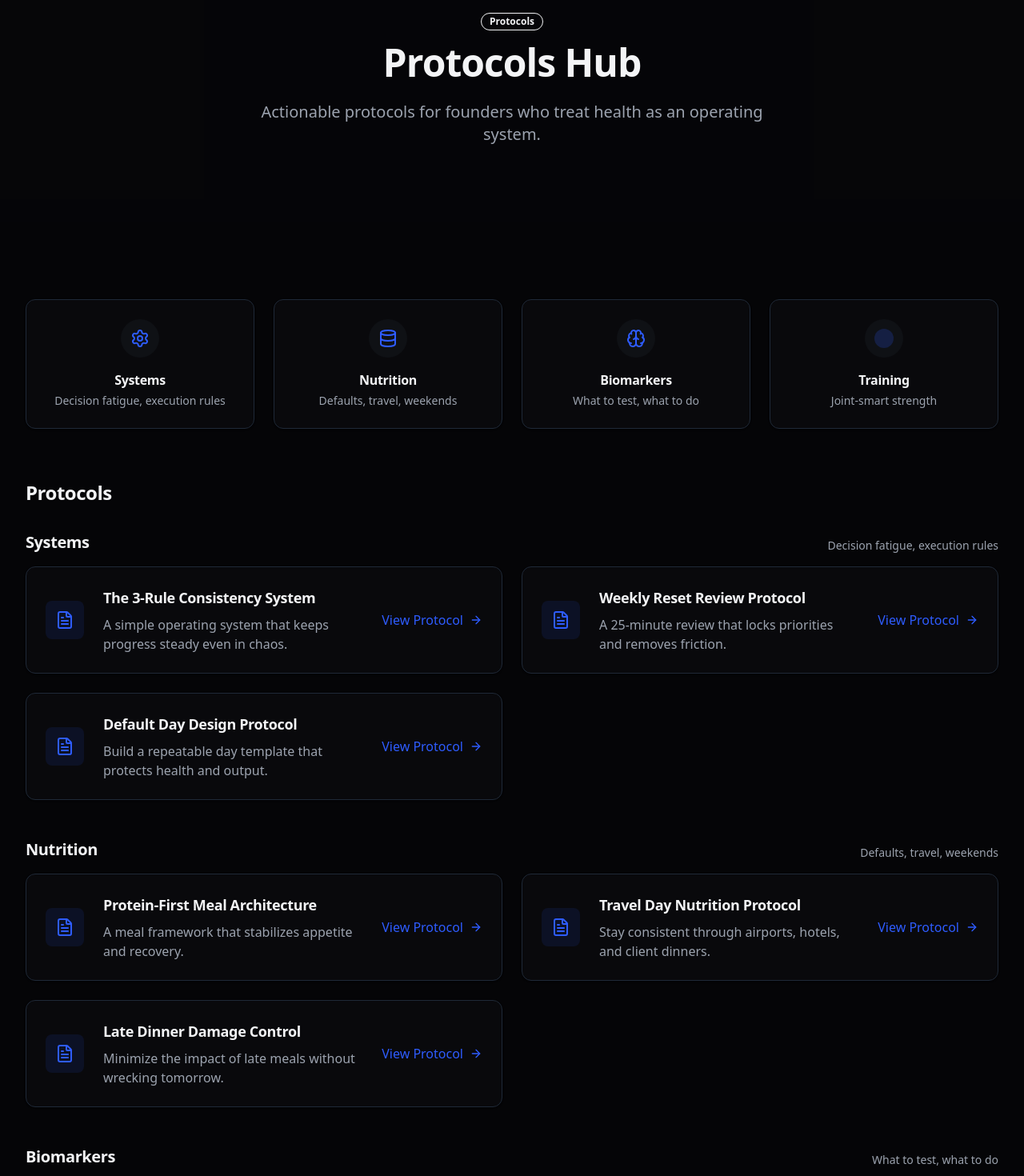
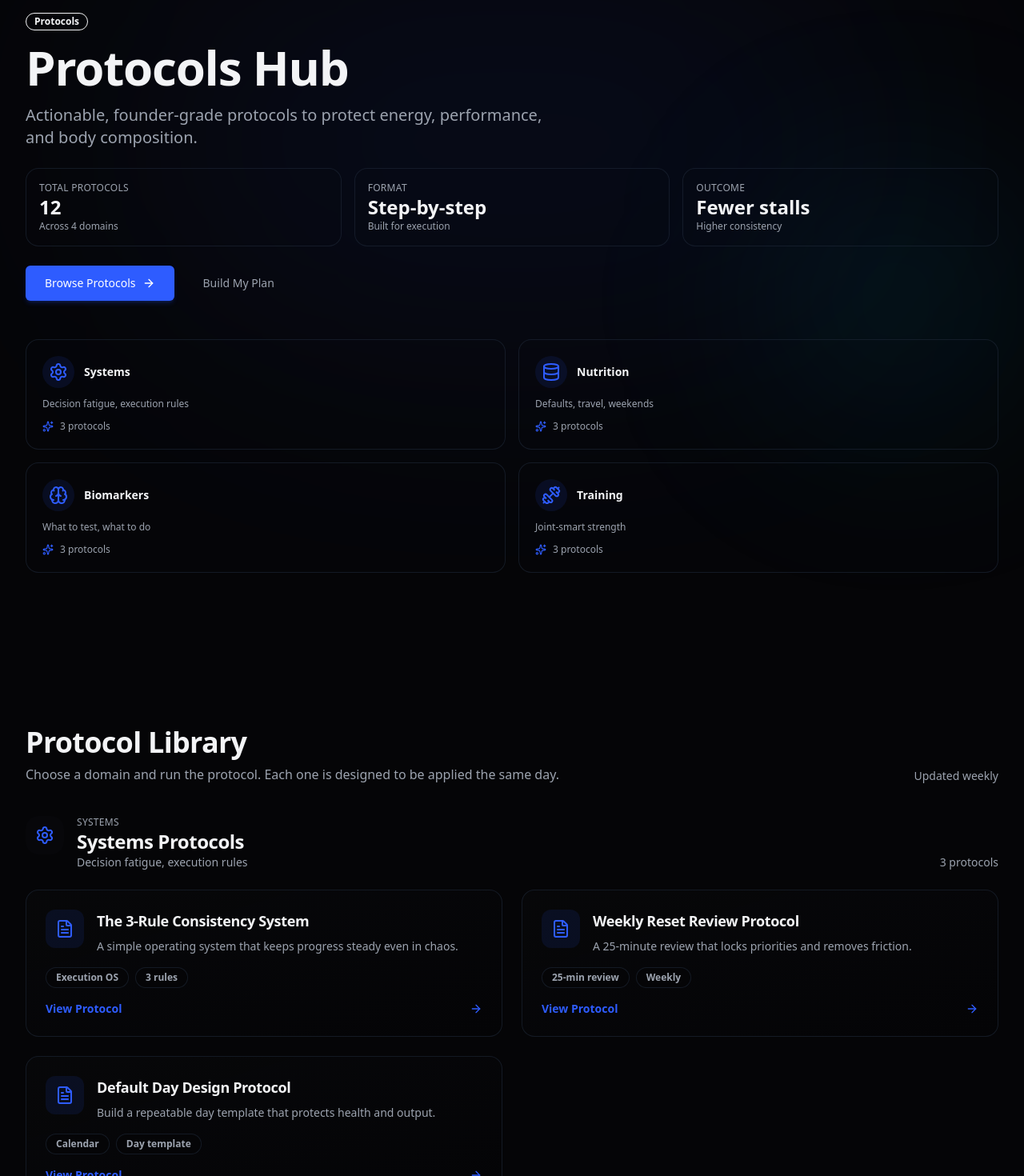
Before and after one commit to gsfit1996/elite-health-web, a Next.js app: page /resources in a window 1280 px wide. Shown: the part 260-1730 px from the top of the page at 80% size. Built offline with nearby package versions, Linux system fonts and the light colour scheme.

Commit message:
Redesign protocols hub layout

```diff
--- a/app/resources/page.tsx
+++ b/app/resources/page.tsx
@@ -2,160 +2,309 @@
 
 import { Container } from "@/components/ui/container";
 import { Section } from "@/components/ui/section";
-import { Card } from "@/components/ui/card";
 import { Badge } from "@/components/ui/badge";
+import { Button } from "@/components/ui/button";
 import Link from "next/link";
-import { ArrowRight, FileText, Settings, Database, Brain } from "lucide-react";
+import { ArrowRight, FileText, Settings, Database, Brain, Sparkles, Dumbbell } from "lucide-react";
+import { motion } from "framer-motion";
+import { cn } from "@/lib/utils";
 
 export default function ResourcesPage() {
     const protocolGroups = [
         {
+            id: "systems",
             title: "Systems",
             icon: <Settings className="h-6 w-6" />,
             desc: "Decision fatigue, execution rules",
+            accent: "from-sky-500/25",
             items: [
                 {
                     title: "The 3-Rule Consistency System",
                     desc: "A simple operating system that keeps progress steady even in chaos.",
                     href: "/resources/three-rule-consistency-system",
+                    tags: ["Execution OS", "3 rules"],
                 },
                 {
                     title: "Weekly Reset Review Protocol",
                     desc: "A 25-minute review that locks priorities and removes friction.",
                     href: "/resources/weekly-reset-review-protocol",
+                    tags: ["25-min review", "Weekly"],
                 },
                 {
                     title: "Default Day Design Protocol",
                     desc: "Build a repeatable day template that protects health and output.",
                     href: "/resources/default-day-design-protocol",
+                    tags: ["Calendar", "Day template"],
                 },
             ],
         },
         {
+            id: "nutrition",
             title: "Nutrition",
             icon: <Database className="h-6 w-6" />,
             desc: "Defaults, travel, weekends",
+            accent: "from-emerald-500/25",
             items: [
                 {
                     title: "Protein-First Meal Architecture",
                     desc: "A meal framework that stabilizes appetite and recovery.",
                     href: "/resources/protein-first-meal-architecture",
+                    tags: ["Meal structure", "Satiety"],
                 },
                 {
                     title: "Travel Day Nutrition Protocol",
                     desc: "Stay consistent through airports, hotels, and client dinners.",
                     href: "/resources/travel-day-nutrition-protocol",
+                    tags: ["Travel", "Airport"],
                 },
                 {
                     title: "Late Dinner Damage Control",
                     desc: "Minimize the impact of late meals without wrecking tomorrow.",
                     href: "/resources/late-dinner-damage-control",
+                    tags: ["Late meals", "24h reset"],
                 },
             ],
         },
         {
+            id: "biomarkers",
             title: "Biomarkers",
             icon: <Brain className="h-6 w-6" />,
             desc: "What to test, what to do",
+            accent: "from-cyan-500/25",
             items: [
                 {
                     title: "The Executive Biomarker Priority List",
                     desc: "What to test, target ranges, and action priorities for high performers.",
                     href: "/resources/executive-biomarker-priority-list",
+                    tags: ["Lab list", "Targets"],
                 },
                 {
                     title: "Glucose Stability Protocol",
                     desc: "Reduce spikes and improve insulin sensitivity fast.",
                     href: "/resources/glucose-stability-protocol",
+                    tags: ["Spikes", "Insulin"],
                 },
                 {
                     title: "Inflammation Control Protocol",
                     desc: "Lower hs-CRP and speed up recovery with focused levers.",
                     href: "/resources/inflammation-control-protocol",
+                    tags: ["hs-CRP", "Recovery"],
                 },
             ],
         },
         {
+            id: "training",
             title: "Training",
-            icon: <div className="h-6 w-6 bg-primary/20 rounded-full" />,
+            icon: <Dumbbell className="h-6 w-6" />,
             desc: "Joint-smart strength",
+            accent: "from-amber-500/25",
             items: [
                 {
                     title: "Joint-Smart Strength Template",
                     desc: "A founder-friendly strength plan that protects joints and energy.",
                     href: "/resources/joint-smart-strength-template",
+                    tags: ["Joint-friendly", "3x week"],
                 },
                 {
                     title: "Hotel Gym Strength Protocol",
                     desc: "A 30-minute travel session that keeps strength moving.",
                     href: "/resources/hotel-gym-strength-protocol",
+                    tags: ["30-min", "Travel"],
                 },
                 {
                     title: "Deskbound Mobility Reset Protocol",
                     desc: "Short mobility blocks that undo long hours at a desk.",
                     href: "/resources/deskbound-mobility-reset-protocol",
+                    tags: ["Desk reset", "15-min"],
                 },
             ],
         },
     ];
 
+    const totalProtocols = protocolGroups.reduce((sum, group) => sum + group.items.length, 0);
+
+    const stagger = {
+        hidden: { opacity: 0 },
+        visible: {
+            opacity: 1,
+            transition: { staggerChildren: 0.08 },
+        },
+    };
+
+    const fadeUp = {
+        hidden: { opacity: 0, y: 18 },
+        visible: { opacity: 1, y: 0, transition: { duration: 0.5 } },
+    };
+
     return (
         <div className="pt-24">
-            <Section className="bg-muted/10">
-                <Container className="text-center">
-                    <Badge variant="outline" className="mb-4">Protocols</Badge>
-                    <h1 className="text-4xl md:text-5xl font-bold font-heading mb-6">
-                        Protocols Hub
-                    </h1>
-                    <p className="text-xl text-muted-foreground max-w-2xl mx-auto">
-                        Actionable protocols for founders who treat health as an operating system.
-                    </p>
+            <Section className="relative overflow-hidden">
+                <div className="absolute left-1/2 top-0 h-[520px] w-[960px] -translate-x-1/2 rounded-full bg-primary/10 blur-[140px] opacity-70" />
+                <div className="absolute right-0 top-1/3 h-[320px] w-[320px] rounded-full bg-cyan-500/10 blur-[120px]" />
+                <Container className="relative z-10">
+                    <div className="grid items-center gap-12 lg:grid-cols-[1.1fr,0.9fr]">
+                        <motion.div initial="hidden" animate="visible" variants={stagger} className="space-y-6">
+                            <motion.div variants={fadeUp}>
+                                <Badge variant="outline" className="mb-4">Protocols</Badge>
+                                <h1 className="text-4xl md:text-6xl font-bold font-heading mb-4">
+                                    Protocols Hub
+                                </h1>
+                                <p className="text-lg md:text-xl text-muted-foreground max-w-2xl">
+                                    Actionable, founder-grade protocols to protect energy, performance, and body composition.
+                                </p>
+                            </motion.div>
+
+                            <motion.div variants={fadeUp} className="grid gap-4 sm:grid-cols-3">
+                                <div className="rounded-2xl border border-border/60 bg-muted/10 p-4">
+                                    <p className="text-xs uppercase tracking-wide text-muted-foreground">Total protocols</p>
+                                    <p className="text-2xl font-bold text-foreground">{totalProtocols}</p>
+                                    <p className="text-xs text-muted-foreground">Across 4 domains</p>
+                                </div>
+                                <div className="rounded-2xl border border-border/60 bg-muted/10 p-4">
+                                    <p className="text-xs uppercase tracking-wide text-muted-foreground">Format</p>
+                                    <p className="text-2xl font-bold text-foreground">Step-by-step</p>
+                                    <p className="text-xs text-muted-foreground">Built for execution</p>
+                                </div>
+                                <div className="rounded-2xl border border-border/60 bg-muted/10 p-4">
+                                    <p className="text-xs uppercase tracking-wide text-muted-foreground">Outcome</p>
+                                    <p className="text-2xl font-bold text-foreground">Fewer stalls</p>
+                                    <p className="text-xs text-muted-foreground">Higher consistency</p>
+                                </div>
+                            </motion.div>
+
+                            <motion.div variants={fadeUp} className="flex flex-wrap gap-3">
+                                <Button asChild className="h-11 px-6">
+                                    <Link href="#protocols">
+                                        Browse Protocols <ArrowRight className="ml-2 h-4 w-4" />
+                                    </Link>
+                                </Button>
+                                <Button asChild variant="ghost" className="h-11 px-6 text-muted-foreground">
+                                    <Link href="/reset">
+                                        Build My Plan
+                                    </Link>
+                                </Button>
+                            </motion.div>
+                        </motion.div>
+
+                        <motion.div
+                            initial="hidden"
+                            animate="visible"
+                            variants={stagger}
+                            className="grid gap-4 sm:grid-cols-2"
+                        >
+                            {protocolGroups.map((group) => (
+                                <motion.div key={group.id} variants={fadeUp}>
+                                    <Link href={`#${group.id}`} className="group block">
+                                        <div className={cn(
+                                            "relative overflow-hidden rounded-2xl border border-border/60 bg-muted/10 p-5 transition-colors hover:border-primary/40",
+                                        )}>
+                                            <div className={cn("absolute inset-0 bg-gradient-to-br to-transparent opacity-0 transition-opacity group-hover:opacity-100", group.accent)} />
+                                            <div className="relative z-10 space-y-3">
+                                                <div className="flex items-center gap-3">
+                                                    <div className="flex h-10 w-10 items-center justify-center rounded-full bg-primary/10 text-primary">
+                                                        {group.icon}
+                                                    </div>
+                                                    <span className="text-sm font-semibold text-foreground">{group.title}</span>
+                                                </div>
+                                                <p className="text-xs text-muted-foreground">{group.desc}</p>
+                                                <div className="flex items-center gap-2 text-xs text-muted-foreground">
+                                                    <Sparkles className="h-3.5 w-3.5 text-primary" />
+                                                    <span>{group.items.length} protocols</span>
+                                                </div>
+                                            </div>
+                                        </div>
+                                    </Link>
+                                </motion.div>
+                            ))}
+                        </motion.div>
+                    </div>
                 </Container>
             </Section>
 
-            <Section>
+            <Section id="protocols" className="relative">
                 <Container>
-                    <div className="grid md:grid-cols-2 lg:grid-cols-4 gap-6 mb-16">
-                        {protocolGroups.map((cat) => (
-                            <Card key={cat.title} className="p-6 flex flex-col items-center text-center hover:border-primary/50 cursor-pointer transition-colors">
-                                <div className="p-3 bg-muted rounded-full mb-4 text-primary">
-                                    {cat.icon}
-                                </div>
-                                <h3 className="font-bold text-foreground mb-1">{cat.title}</h3>
-                                <p className="text-sm text-muted-foreground">{cat.desc}</p>
-                            </Card>
-                        ))}
+                    <div className="mb-10 flex flex-wrap items-end justify-between gap-4">
+                        <div className="space-y-2">
+                            <h2 className="text-3xl md:text-4xl font-bold font-heading">Protocol Library</h2>
+                            <p className="text-muted-foreground max-w-2xl">
+                                Choose a domain and run the protocol. Each one is designed to be applied the same day.
+                            </p>
+                        </div>
+                        <p className="text-sm text-muted-foreground">Updated weekly</p>
                     </div>
 
-                    <h2 className="text-2xl font-bold font-heading mb-8">Protocols</h2>
-                    <div className="space-y-12">
+                    <div className="space-y-16">
                         {protocolGroups.map((group) => (
-                            <div key={group.title} className="space-y-4">
-                                <div className="flex flex-wrap items-end justify-between gap-2">
-                                    <h3 className="text-xl font-bold text-foreground">{group.title}</h3>
-                                    <p className="text-sm text-muted-foreground">{group.desc}</p>
-                                </div>
-                                <div className="grid gap-6 md:grid-cols-2">
+                            <motion.div
+                                key={group.id}
+                                id={group.id}
+                                className="scroll-mt-28 space-y-6"
+                                initial="hidden"
+                                whileInView="visible"
+                                viewport={{ once: true, amount: 0.2 }}
+                                variants={stagger}
+                            >
+                                <motion.div variants={fadeUp} className="flex flex-col gap-4 md:flex-row md:items-end md:justify-between">
+                                    <div className="flex items-start gap-4">
+                                        <div className={cn(
+                                            "flex h-12 w-12 items-center justify-center rounded-2xl bg-muted/20 text-primary",
+                                        )}>
+                                            {group.icon}
+                                        </div>
+                                        <div>
+                                            <p className="text-xs uppercase tracking-wide text-muted-foreground">{group.title}</p>
+                                            <h3 className="text-2xl font-bold text-foreground">{group.title} Protocols</h3>
+                                            <p className="text-sm text-muted-foreground">{group.desc}</p>
+                                        </div>
+                                    </div>
+                                    <p className="text-sm text-muted-foreground">{group.items.length} protocols</p>
+                                </motion.div>
+
+                                <motion.div variants={stagger} className="grid gap-6 lg:grid-cols-2">
                                     {group.items.map((item) => (
-                                        <Link key={item.href} href={item.href} className="block">
-                                            <Card className="p-6 flex flex-col md:flex-row gap-6 items-start md:items-center group cursor-pointer hover:bg-muted/30">
-                                                <div className="h-12 w-12 bg-primary/10 rounded-lg flex items-center justify-center shrink-0">
-                                                    <FileText className="h-6 w-6 text-primary" />
+                                        <Link key={item.href} href={item.href} className="group block">
+                                            <motion.div
+                                                variants={fadeUp}
+                                                className="relative overflow-hidden rounded-2xl border border-border/60 bg-gradient-to-br from-muted/20 via-muted/10 to-transparent p-6 transition-all hover:-translate-y-1 hover:border-primary/40"
+                                            >
+                                                <div className={cn(
+                                                    "absolute inset-0 bg-gradient-to-br to-transparent opacity-0 transition-opacity group-hover:opacity-100",
+                                                    group.accent
+                                                )} />
+                                                <div className="relative z-10 space-y-4">
+                                                    <div className="flex items-start gap-4">
+                                                        <div className="flex h-12 w-12 items-center justify-center rounded-xl bg-primary/10 text-primary">
+                                                            <FileText className="h-6 w-6" />
+                                                        </div>
+                                                        <div className="space-y-2">
+                                                            <h4 className="text-lg font-semibold text-foreground group-hover:text-primary transition-colors">
+                                                                {item.title}
+                                                            </h4>
+                                                            <p className="text-sm text-muted-foreground">{item.desc}</p>
+                                                        </div>
+                                                    </div>
+
+                                                    <div className="flex flex-wrap gap-2">
+                                                        {item.tags.map((tag) => (
+                                                            <span
+                                                                key={tag}
+                                                                className="rounded-full border border-border/60 bg-background/60 px-3 py-1 text-xs font-semibold text-muted-foreground"
+                                                            >
+                                                                {tag}
+                                                            </span>
+                                                        ))}
+                                                    </div>
+
+                                                    <div className="flex items-center justify-between text-sm font-semibold text-primary">
+                                                        <span>View Protocol</span>
+                                                        <ArrowRight className="h-4 w-4 transition-transform group-hover:translate-x-1" />
+                                                    </div>
                                                 </div>
-                                                <div className="flex-1">
-                                                    <h4 className="font-bold text-lg text-foreground mb-2 group-hover:text-primary transition-colors">
-                                                        {item.title}
-                                                    </h4>
-                                                    <p className="text-muted-foreground">{item.desc}</p>
-                                                </div>
-                                                <div className="text-primary font-medium flex items-center gap-2 group-hover:translate-x-1 transition-transform">
-                                                    View Protocol <ArrowRight className="h-4 w-4" />
-                                                </div>
-                                            </Card>
+                                            </motion.div>
                                         </Link>
                                     ))}
-                                </div>
-                            </div>
+                                </motion.div>
+                            </motion.div>
                         ))}
                     </div>
                 </Container>
```
